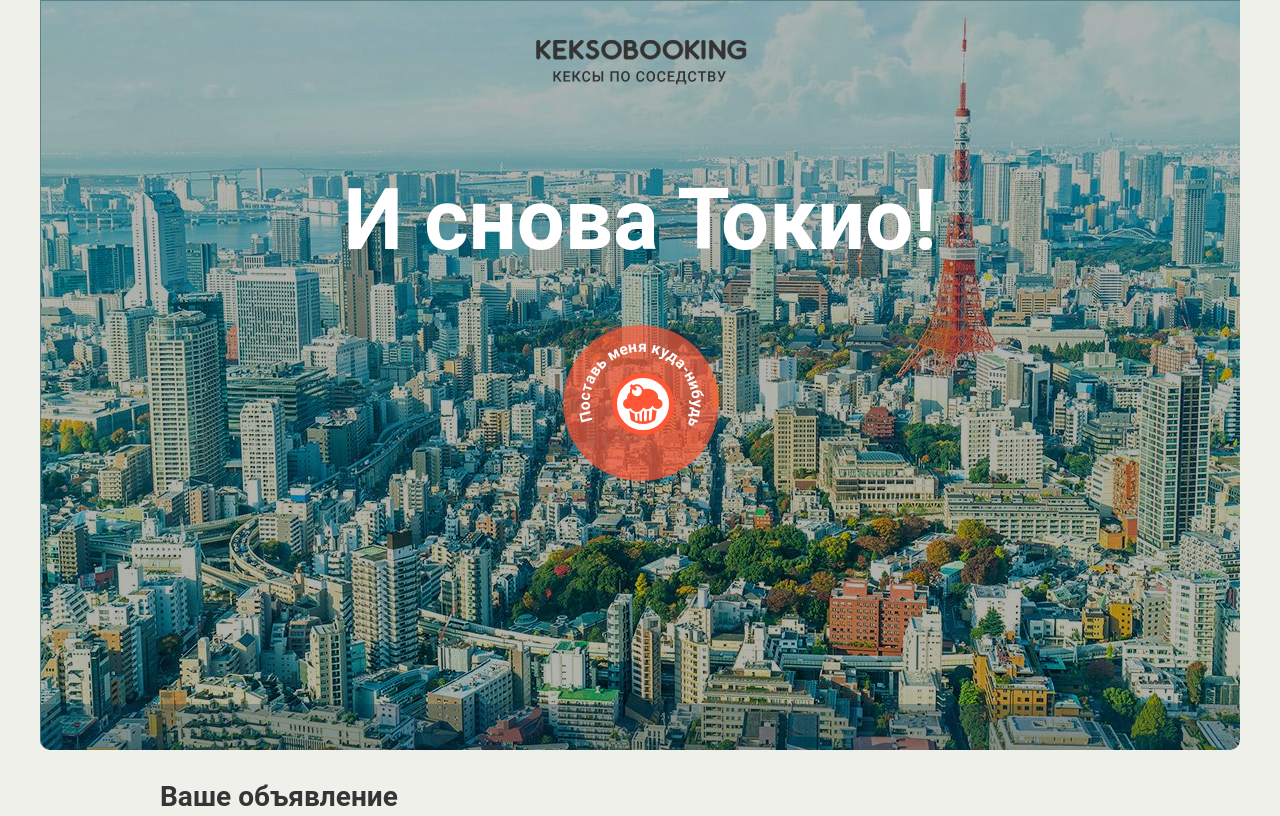
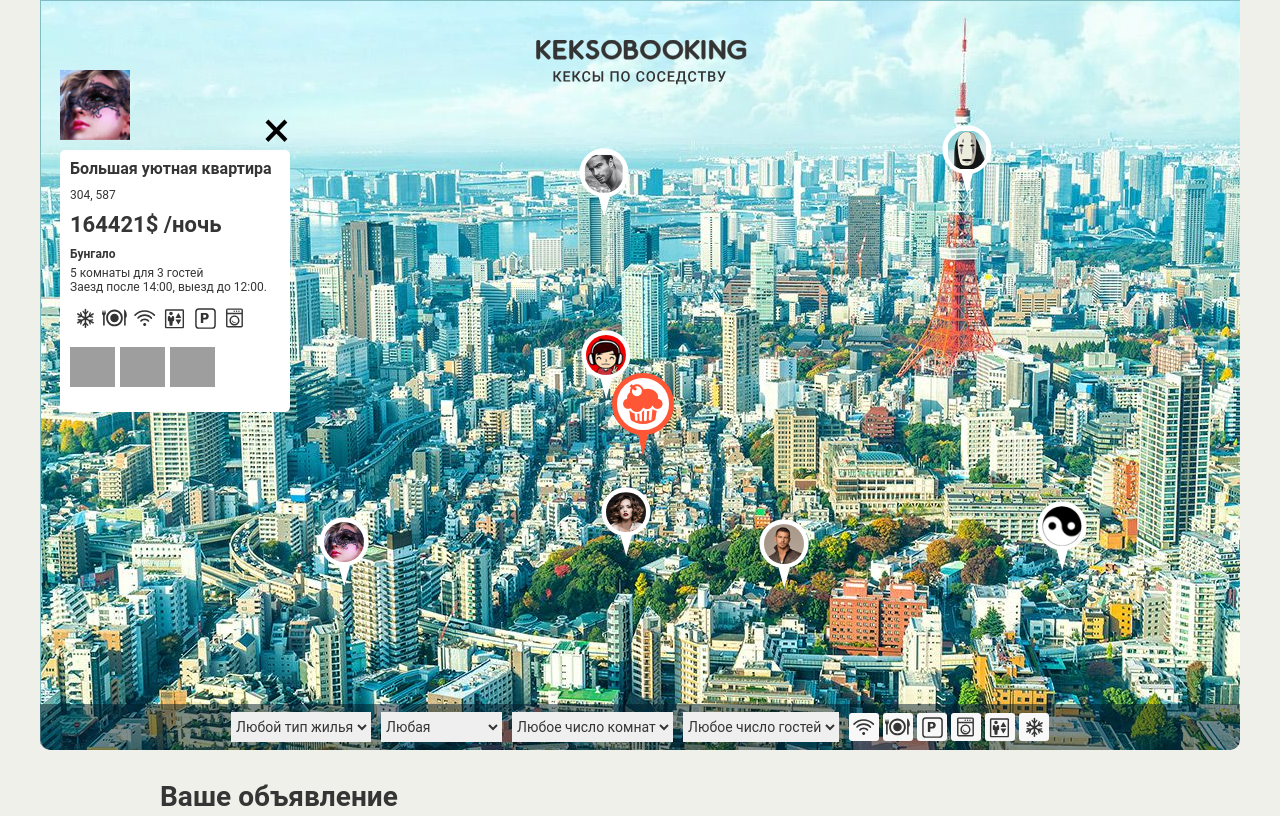
Before and after one commit to Zoisait/849065-keksobooking, a website: page index.html in a window 1280 px wide. Shown: the top 816 px of the page. Drawn offline with Linux system fonts and the light colour scheme; grey boxes are pictures that could not be loaded; files whose address does not match are found by name.

Commit message:
Личный проект: пока все дома (#2)
* Выполнено задание  #13 Личный проект: пока все дома

* Исправлены названия переменных и др. замечания

```diff
--- a/index.html
+++ b/index.html
@@ -214,12 +214,12 @@
       <p class="popup__text popup__text--capacity">2 комнаты для 3 гостей</p>
       <p class="popup__text popup__text--time">Заезд после 14:00, выезд до 10:00</p>
       <ul class="popup__features">
-        <li class="popup__feature popup__feature--wifi"></li>
+        <!-- <li class="popup__feature popup__feature--wifi"></li>
         <li class="popup__feature popup__feature--dishwasher"></li>
         <li class="popup__feature popup__feature--parking"></li>
         <li class="popup__feature popup__feature--washer"></li>
         <li class="popup__feature popup__feature--elevator"></li>
-        <li class="popup__feature popup__feature--conditioner"></li>
+        <li class="popup__feature popup__feature--conditioner"></li> -->
       </ul>
       <p class="popup__description">Великолепная квартира-студия в центре Токио. Подходит как туристам, так и бизнесменам. Квартира полностью укомплектована и недавно отремонтирована.</p>
       <div class="popup__photos">
@@ -247,6 +247,6 @@
       <button class="error__button" href="#">Попробовать снова</button>
     </div>
   </template>
-
+  <script src="js/map.js"></script>
 </body>
 </html>
--- /dev/null
+++ b/js/map.js
@@ -0,0 +1,180 @@
+'use strict';
+
+var ADVERT_NUMBER = 8;
+var ADVERT_TITLES = ['Большая уютная квартира', 'Маленькая неуютная квартира', 'Огромный прекрасный дворец', 'Маленький ужасный дворец', 'Красивый гостевой домик', 'Некрасивый негостеприимный домик', 'Уютное бунгало далеко от моря', 'Неуютное бунгало по колено в воде'];
+var ADVERT_OFFER_TYPES = ['palace', 'flat', 'house', 'bungalo'];
+var ADVERT_OFFER_TYPES_TRANSLATE = {palace: 'Дворец', flat: 'Квартира', house: 'Дом', bungalo: 'Бунгало'};
+var ADVERT_OFFER_TIMES = ['12:00', '13:00', '14:00'];
+var ADVERT_OFFER_FEATURES = ['wifi', 'dishwasher', 'parking', 'washer', 'elevator', 'conditioner'];
+var ADVERT_OFFER_PHOTOS = ['http://o0.github.io/assets/images/tokyo/hotel1.jpg', 'http://o0.github.io/assets/images/tokyo/hotel2.jpg', 'http://o0.github.io/assets/images/tokyo/hotel3.jpg'];
+var PIN_WIDTH = 50;
+var PIN_HEIGHT = 70;
+var MAP_MIN_WIDTH = 30;
+var MAP_MAX_WIDTH = 1170;
+var MAP_MIN_HEIGHT = 130;
+var MAP_MAX_HEIGHT = 630;
+
+var getRandomInt = function (max, min) {
+  if (!min) {
+    min = 0;
+  }
+  return Math.floor(Math.random() * (max + 1 - min)) + min;
+};
+
+var getRandomOrder = function (quantity, startingNumber) {
+  if (!startingNumber) {
+    startingNumber = 0;
+  }
+  var randomOrder = [];
+  var orderedArray = [];
+  for (var i = 0; i < quantity; i++) {
+    orderedArray.push(i + startingNumber);
+  }
+  for (i = 0; i < quantity; i++) {
+    var randomElement = getRandomInt(quantity - i - 1);
+    randomOrder.push(orderedArray[randomElement]);
+    orderedArray.splice(randomElement, 1);
+  }
+  return randomOrder;
+};
+
+var generateAvatars = function (quantity) {
+  var randomOrder = getRandomOrder(quantity, 1);
+  var avatars = [];
+  for (var i = 0; i < quantity; i++) {
+    var avatarElement = 'img/avatars/user0' + randomOrder[i] + '.png';
+    avatars.push(avatarElement);
+  }
+  return avatars;
+};
+
+var generateTitles = function (quantity, advTitles) {
+  var randomOrder = getRandomOrder(quantity);
+  var titles = [];
+  for (var i = 0; i < quantity; i++) {
+    var titleElement = advTitles[randomOrder[i]];
+    titles.push(titleElement);
+  }
+  return titles;
+};
+
+var generateFeatures = function (features) {
+  var offerFeatures = [];
+  var numberOfFeatures = getRandomInt(features.length, 0);
+  var chosenFeatures = getRandomOrder(features.length);
+  for (var i = 0; i < numberOfFeatures; i++) {
+    offerFeatures.push(features[chosenFeatures[i]]);
+  }
+  return offerFeatures;
+};
+
+var generatePhotos = function (photos) {
+  var offerPhotos = [];
+  var photosOrder = getRandomOrder(photos.length);
+  for (var i = 0; i < photos.length; i++) {
+    offerPhotos.push(photos[photosOrder[i]]);
+  }
+  return offerPhotos;
+};
+
+var avatars = generateAvatars(ADVERT_NUMBER);
+var titles = generateTitles(ADVERT_NUMBER, ADVERT_TITLES);
+
+var generateAdvert = function (counter, types, times, features, photos) {
+  var author = {avatar: avatars[counter]};
+  var location = {x: getRandomInt(MAP_MAX_WIDTH, MAP_MIN_WIDTH), y: getRandomInt(MAP_MAX_HEIGHT, MAP_MIN_HEIGHT)};
+  var offer = {
+    title: titles[counter],
+    price: getRandomInt(1000000, 1000),
+    type: types[getRandomInt(types.length - 1)],
+    rooms: getRandomInt(5, 1),
+    guests: getRandomInt(10, 1),
+    checkin: times[getRandomInt(times.length - 1)],
+    checkout: times[getRandomInt(times.length - 1)],
+    features: generateFeatures(features),
+    description: '',
+    photos: generatePhotos(photos),
+    address: location.x + ', ' + location.y
+  };
+  var advert = {author: author, offer: offer, location: location};
+  return advert;
+};
+
+var generateRandomAdverts = function (quantity) {
+  var adverts = [];
+  for (var i = 0; i < quantity; i++) {
+    var advert = generateAdvert(i, ADVERT_OFFER_TYPES, ADVERT_OFFER_TIMES, ADVERT_OFFER_FEATURES, ADVERT_OFFER_PHOTOS);
+    adverts.push(advert);
+  }
+  return adverts;
+};
+
+var adverts = generateRandomAdverts(ADVERT_NUMBER);
+var pinOnMap = document.querySelector('.map__pins');
+var pinTemplate = document.querySelector('#pin').content;
+var pinsList = document.createDocumentFragment();
+
+var createPin = function (counter) {
+  var pinElement = pinTemplate.cloneNode(true);
+  var pinLocation = {x: adverts[counter].location.x - PIN_WIDTH / 2, y: adverts[counter].location.y - PIN_HEIGHT};
+  var advertLocation = 'left: ' + pinLocation.x + 'px; top: ' + pinLocation.y + 'px;';
+  pinElement.querySelector('.map__pin').style = advertLocation;
+  pinElement.querySelector('img').src = adverts[counter].author.avatar;
+  pinElement.querySelector('img').alt = adverts[counter].offer.title;
+  pinsList.appendChild(pinElement);
+};
+
+var createPinsList = function (quantity) {
+  for (var i = 0; i < quantity; i++) {
+    createPin(i);
+  }
+  return pinsList;
+};
+
+var renderPins = function () {
+  pinsList = createPinsList(ADVERT_NUMBER);
+  pinOnMap.appendChild(pinsList);
+};
+
+var mapSection = document.querySelector('.map');
+mapSection.classList.remove('map--faded');
+
+renderPins();
+
+var advertTemplate = document.querySelector('#card').content;
+var advertWindow = document.querySelector('.map');
+
+var createAdvert = function (counter) {
+  var advertElement = advertTemplate.cloneNode(true);
+  advertElement.querySelector('.popup__title').textContent = adverts[counter].offer.title;
+  advertElement.querySelector('.popup__text--address').textContent = adverts[counter].offer.address;
+  advertElement.querySelector('.popup__text--price').textContent = adverts[counter].offer.price + '$' + ' /ночь';
+  advertElement.querySelector('.popup__type').textContent = ADVERT_OFFER_TYPES_TRANSLATE[adverts[counter].offer.type];
+  advertElement.querySelector('.popup__text--capacity').textContent = adverts[counter].offer.rooms + ' комнаты для ' + adverts[counter].offer.guests + ' гостей';
+  advertElement.querySelector('.popup__text--time').textContent = 'Заезд после ' + adverts[counter].offer.checkin + ', выезд до ' + adverts[counter].offer.checkout + '.';
+  advertElement.querySelector('.popup__description').textContent = adverts[counter].offer.description;
+  advertElement.querySelector('.popup__avatar').src = adverts[counter].author.avatar;
+  advertElement.querySelector('.popup__photo:nth-child(1)').src = adverts[counter].offer.photos[0];
+
+  for (var i = 1; i < adverts[counter].offer.photos.length; i++) {
+    var additionalPhoto = document.createElement('img');
+    additionalPhoto.classList.add('popup__photo');
+    additionalPhoto.src = adverts[counter].offer.photos[i];
+    additionalPhoto.width = 45;
+    additionalPhoto.height = 40;
+    additionalPhoto.alt = 'Фотография жилья';
+    advertElement.querySelector('.popup__photos').appendChild(additionalPhoto);
+  }
+
+  for (i = 0; i < adverts[counter].offer.features.length; i++) {
+    var featureIcon = document.createElement('li');
+    var featureIconClass = 'popup__feature--' + adverts[counter].offer.features[i];
+    featureIcon.classList.add('popup__feature');
+    featureIcon.classList.add(featureIconClass);
+    advertElement.querySelector('.popup__features').appendChild(featureIcon);
+  }
+
+  advertWindow.insertBefore(advertElement, document.querySelector('.map.map__filters-container'));
+};
+
+createAdvert(0);
```
